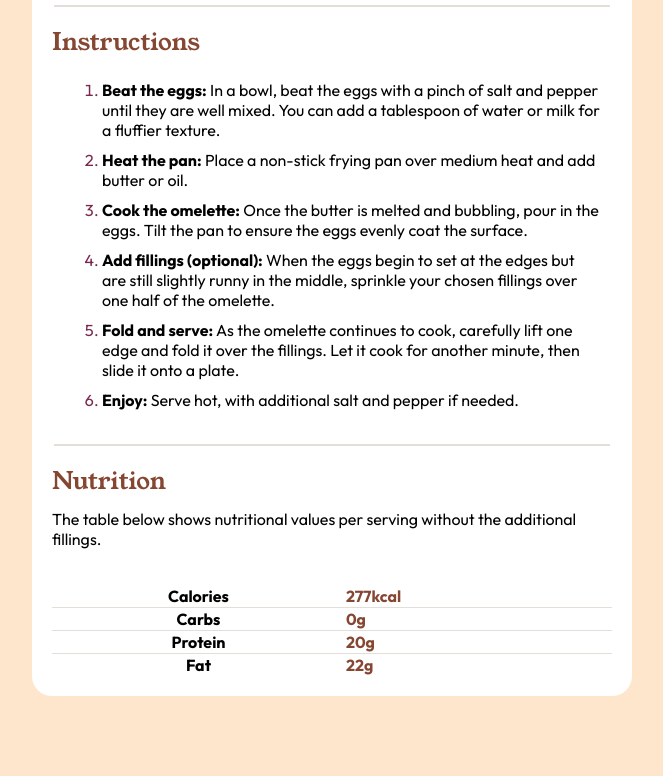
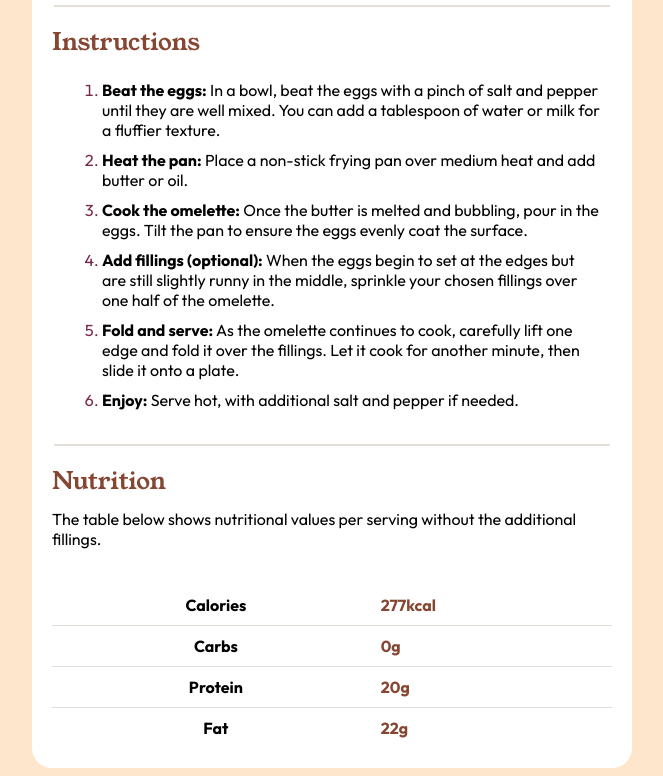
Before and after one commit to lakshyasharmaaa/recipe-page, a plain HTML site: page index.html in a window 1280 px wide. Shown: the part 818-1594 px from the top of the page, without its empty margins (308-971 px from the left). Before the commit the page ends 1522 px from the top, so only its background shows below. Drawn offline with Linux system fonts and the light colour scheme.

Commit message:
Update styles.css

```diff
--- a/styles.css
+++ b/styles.css
@@ -11,7 +11,6 @@
         width:100%;
         padding:10px;
         margin:0;
-
         border-radius:0;
     }
 }
@@ -30,6 +29,7 @@ body{
     border-radius: 20px;
     padding:20px;
     box-sizing: border-box;
+    height: 100%;
 }
 img{
     border-radius: 10px;
@@ -87,9 +87,11 @@ tr:not(:last-child) {
 tr{
     color:hsl(14, 45%, 36%);
     font-weight: bold;
+    padding: 10px;
 }
 th{
     color:black;
+    padding:10px
 }
 table {
     border-collapse: collapse;
```
